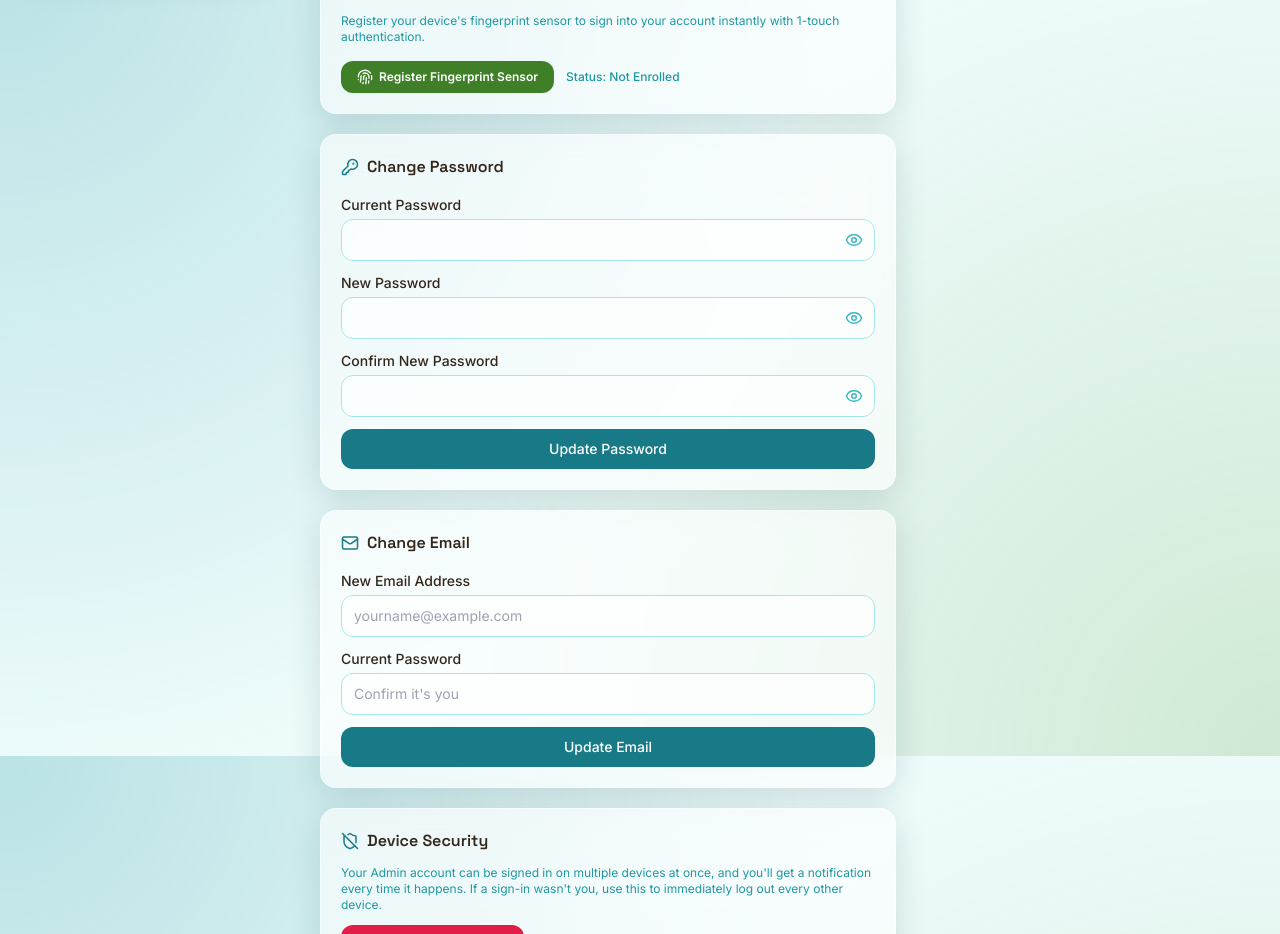
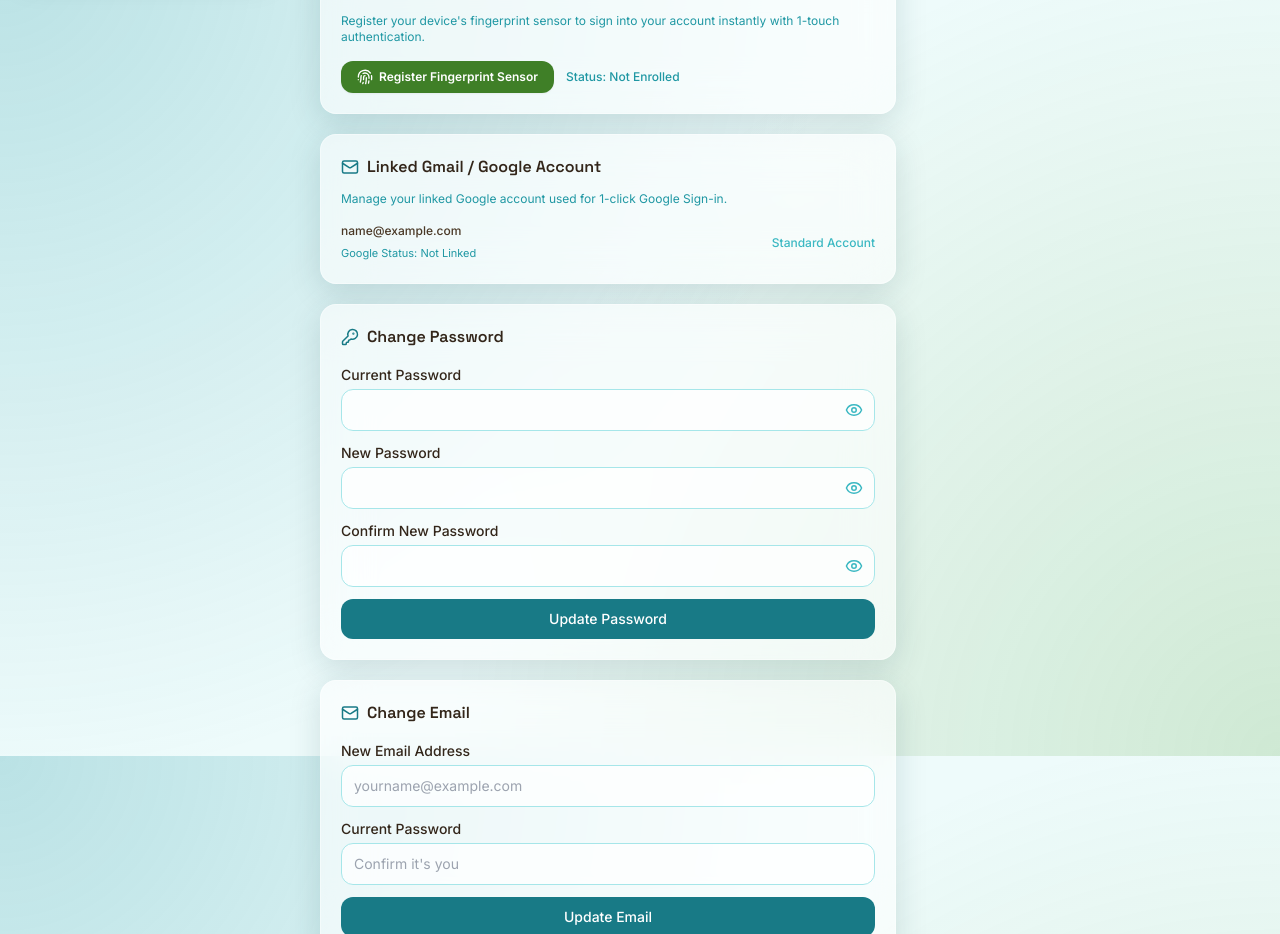
Before and after one commit to mahesh-d6/sichai-pani-irrigation-system, a React (Vite) app in the folder frontend/: page /settings in a window 1280 px wide. Shown: the part 844-1778 px from the top of the page. Built offline with nearby package versions, Linux system fonts and the light colour scheme; no server answers; sample sign-in values are in the browser's storage.

Commit message:
Add feature to unlink/remove linked Gmail account in Settings

```diff
--- a/frontend/src/context/AuthContext.tsx
+++ b/frontend/src/context/AuthContext.tsx
@@ -14,6 +14,7 @@ export interface CurrentUser {
   is_email_verified: boolean;
   photo_url?: string;
   must_change_password?: boolean;
+  google_id?: string | null;
 }
 
 export interface AdminLoginOutcome {
--- a/frontend/src/pages/Settings.tsx
+++ b/frontend/src/pages/Settings.tsx
@@ -65,6 +65,7 @@ export default function SettingsPage() {
 
       <EditProfileCard />
       <BiometricSecurityCard />
+      <GoogleAccountCard />
       <ChangePasswordCard />
       <ChangeEmailCard />
       {isAdmin && <DeviceSecurityCard />}
@@ -420,6 +421,61 @@ function BiometricSecurityCard() {
   );
 }
 
+function GoogleAccountCard() {
+  const { user, setUser } = useAuth();
+  const [busy, setBusy] = useState(false);
+  const [msg, setMsg] = useState("");
+
+  const handleUnlink = async () => {
+    setBusy(true);
+    setMsg("");
+    try {
+      await api.post("/api/auth/unlink-google");
+      if (user) {
+        setUser({ ...user, google_id: null });
+      }
+      setMsg("✓ Google/Gmail account unlinked successfully.");
+    } catch {
+      setMsg("Could not unlink Google account.");
+    } finally {
+      setBusy(false);
+    }
+  };
+
+  return (
+    <motion.div initial={{ opacity: 0, y: 8 }} animate={{ opacity: 1, y: 0 }} className="glass rounded-2xl p-5 flex flex-col gap-3">
+      <h3 className="font-display font-semibold flex items-center gap-2">
+        <Mail size={18} className="text-canal-600" /> Linked Gmail / Google Account
+      </h3>
+      <p className="text-xs text-canal-500">
+        Manage your linked Google account used for 1-click Google Sign-in.
+      </p>
+      <div className="flex items-center justify-between gap-3 mt-1">
+        <div>
+          <p className="text-xs font-medium text-earth-800 dark:text-canal-100">
+            {user?.email || "No email"}
+          </p>
+          <span className="text-[11px] text-canal-500">
+            Google Status: {user?.google_id ? <strong className="text-paddy-600">Linked ✓</strong> : "Not Linked"}
+          </span>
+        </div>
+        {user?.google_id ? (
+          <button
+            onClick={handleUnlink}
+            disabled={busy}
+            className="bg-rose-100 dark:bg-rose-900/40 text-rose-600 hover:bg-rose-200 text-xs font-semibold rounded-xl px-4 py-2 transition-colors disabled:opacity-50"
+          >
+            {busy ? "Unlinking..." : "Unlink Gmail"}
+          </button>
+        ) : (
+          <span className="text-xs text-canal-400 font-medium">Standard Account</span>
+        )}
+      </div>
+      {msg && <p className="text-xs text-canal-600 mt-1">{msg}</p>}
+    </motion.div>
+  );
+}
+
 function DeviceSecurityCard() {
   const [busy, setBusy] = useState(false);
   const [message, setMessage] = useState("");
```
Also changed, not shown: 1 other file (tests, documents, lock files or other folders).
